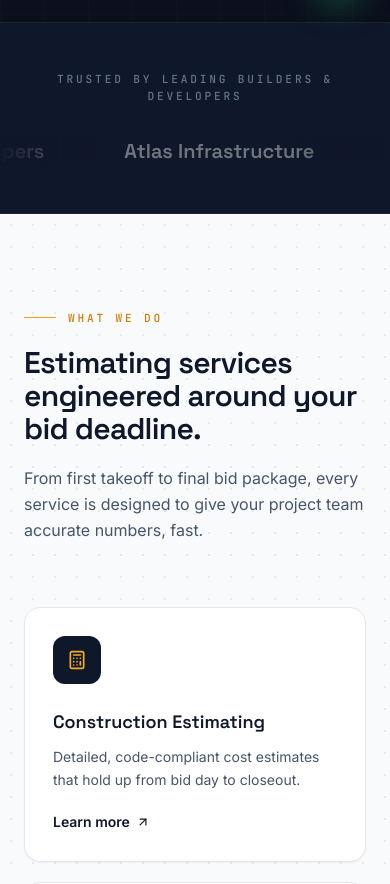
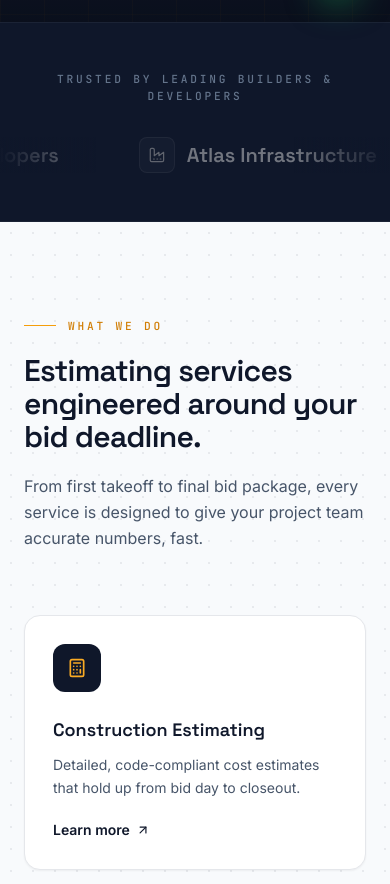
Before and after one commit to Hassu685/construction, a Next.js app: page / in a window 390 px wide. Shown: the part 822-1706 px from the top of the page. Built offline with nearby package versions, Linux system fonts and the light colour scheme; grey boxes are pictures that could not be loaded.

Commit message:
code update

```diff
--- a/components/sections/TrustedBy.jsx
+++ b/components/sections/TrustedBy.jsx
@@ -1,4 +1,5 @@
 import { trustedCompanies } from "@/lib/data";
+import { getIcon } from "@/lib/icons";
 
 export default function TrustedBy() {
   const items = [...trustedCompanies, ...trustedCompanies];
@@ -12,16 +13,22 @@ export default function TrustedBy() {
         <div className="pointer-events-none absolute inset-y-0 left-0 w-24 bg-gradient-to-r from-navy-900 to-transparent z-10" />
         <div className="pointer-events-none absolute inset-y-0 right-0 w-24 bg-gradient-to-l from-navy-900 to-transparent z-10" />
         <div className="marquee-track animate-marquee">
-          {items.map((name, i) => (
-            <div
-              key={`${name}-${i}`}
-              className="flex items-center justify-center px-10 shrink-0 grayscale opacity-50 hover:opacity-100 hover:grayscale-0 transition-all duration-500"
-            >
-              <span className="font-display text-xl sm:text-2xl font-semibold text-slate-300 whitespace-nowrap">
-                {name}
-              </span>
-            </div>
-          ))}
+          {items.map((company, i) => {
+            const Icon = getIcon(company.icon);
+            return (
+              <div
+                key={`${company.name}-${i}`}
+                className="flex items-center gap-3 px-10 shrink-0 grayscale opacity-50 hover:opacity-100 hover:grayscale-0 transition-all duration-500"
+              >
+                <span className="flex h-9 w-9 shrink-0 items-center justify-center rounded-lg bg-white/5 border border-white/10 text-gold-400">
+                  <Icon className="h-4 w-4" strokeWidth={1.8} />
+                </span>
+                <span className="font-display text-xl sm:text-2xl font-semibold text-slate-300 whitespace-nowrap">
+                  {company.name}
+                </span>
+              </div>
+            );
+          })}
         </div>
       </div>
     </section>
```
Also changed, not shown: lib/icons.js (+8 -0 lines), lib/data.js.
